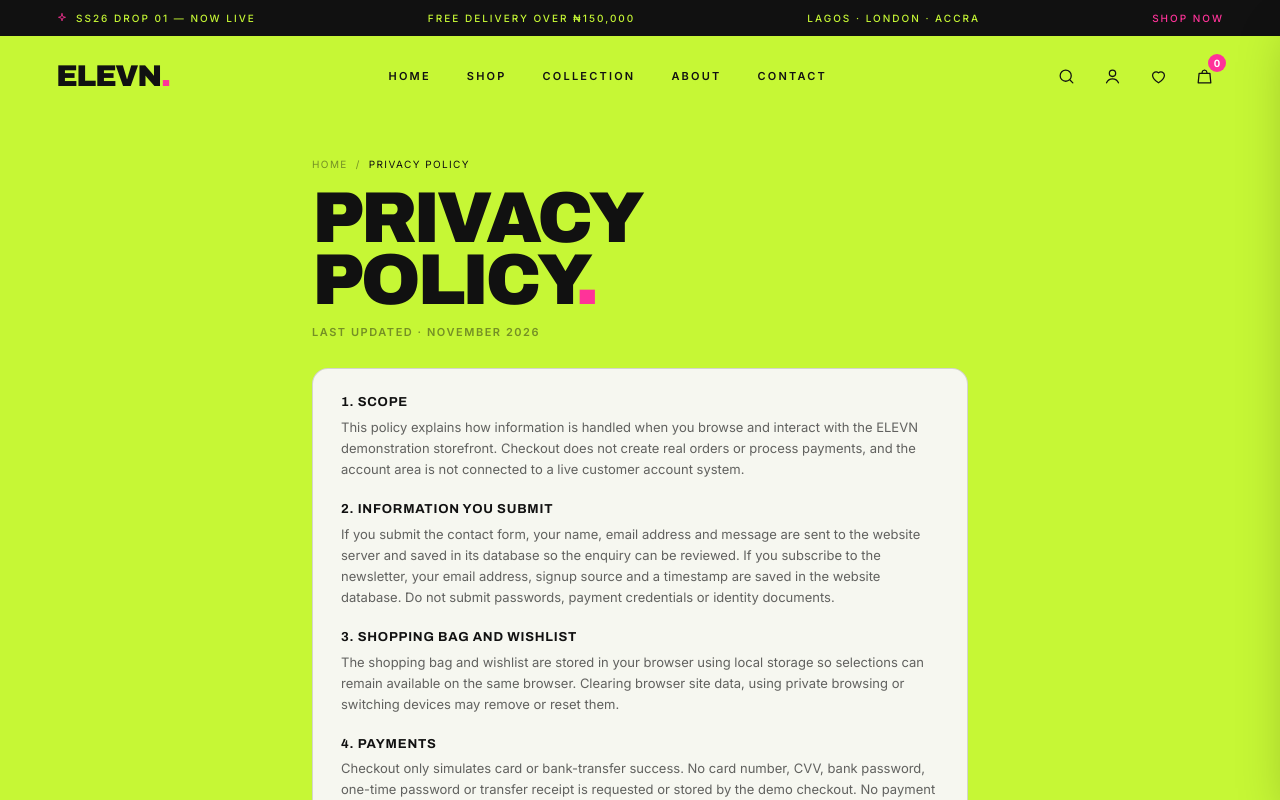
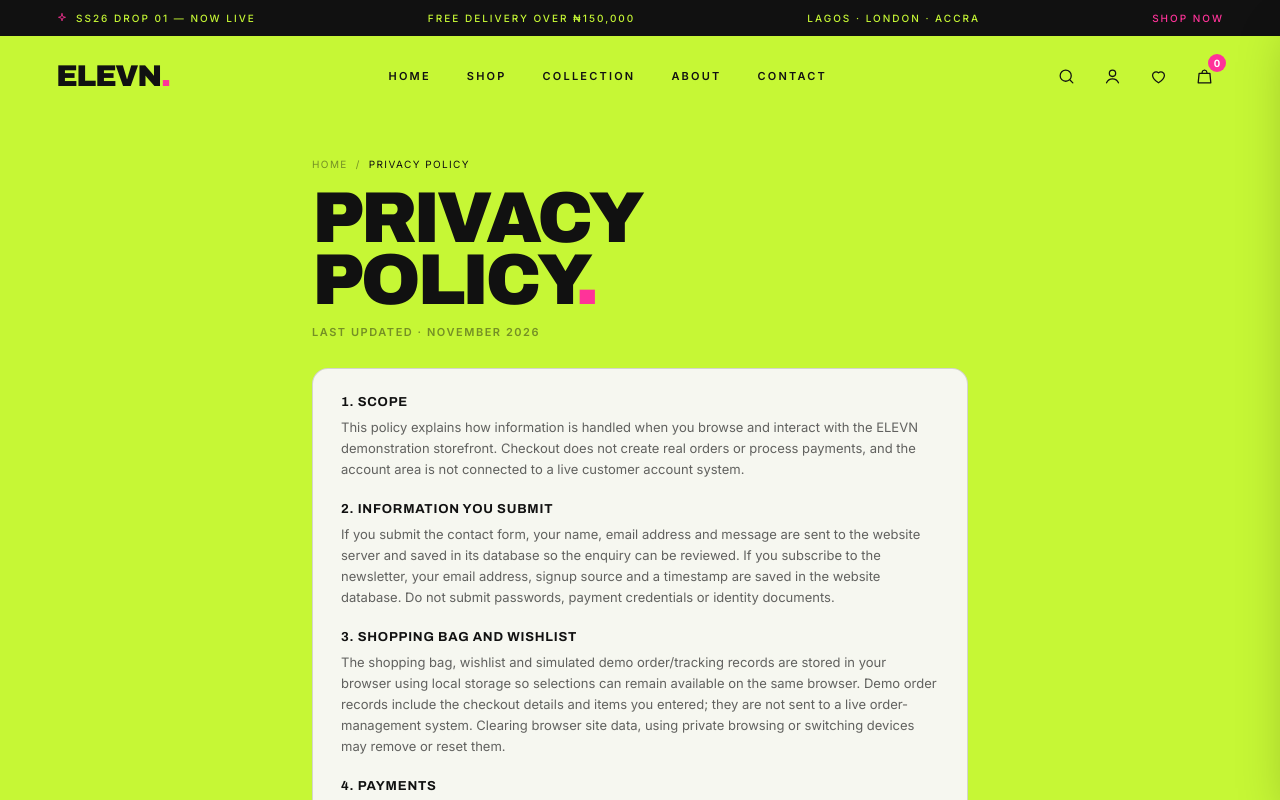
Before and after one commit to dbobmanuel29-hue/elevn, a Next.js app: page /privacy in a window 1280 px wide. Shown: the top 800 px of the page. Built offline with nearby package versions, Linux system fonts and the light colour scheme.

Commit message:
Explain local demo order data in privacy policy

```diff
--- a/src/app/privacy/page.tsx
+++ b/src/app/privacy/page.tsx
@@ -4,7 +4,7 @@ export const metadata: Metadata = { title:"Privacy Policy", description:"What in
 const SECTIONS=[
 {title:"1. Scope",body:"This policy explains how information is handled when you browse and interact with the ELEVN demonstration storefront. Checkout does not create real orders or process payments, and the account area is not connected to a live customer account system."},
 {title:"2. Information you submit",body:"If you submit the contact form, your name, email address and message are sent to the website server and saved in its database so the enquiry can be reviewed. If you subscribe to the newsletter, your email address, signup source and a timestamp are saved in the website database. Do not submit passwords, payment credentials or identity documents."},
-{title:"3. Shopping bag and wishlist",body:"The shopping bag and wishlist are stored in your browser using local storage so selections can remain available on the same browser. Clearing browser site data, using private browsing or switching devices may remove or reset them."},
+{title:"3. Shopping bag and wishlist",body:"The shopping bag, wishlist and simulated demo order/tracking records are stored in your browser using local storage so selections can remain available on the same browser. Demo order records include the checkout details and items you entered; they are not sent to a live order-management system. Clearing browser site data, using private browsing or switching devices may remove or reset them."},
 {title:"4. Payments",body:"Checkout only simulates card or bank-transfer success. No card number, CVV, bank password, one-time password or transfer receipt is requested or stored by the demo checkout. No payment provider is contacted and no actual payment is made."},
 {title:"5. Cookies and third parties",body:"The site uses browser storage for shopping bag and wishlist features and hosted infrastructure and third-party assets such as fonts and product photography. Those providers may process technical information under their own terms. See the Cookie Policy for more details."},
 {title:"6. Use and retention",body:"Contact information is used to handle enquiries; newsletter email addresses are used to manage the newsletter list. Contact and newsletter records remain in the website database until deleted through the relevant administration process. You can request access, correction or deletion through the Contact page."},
```
